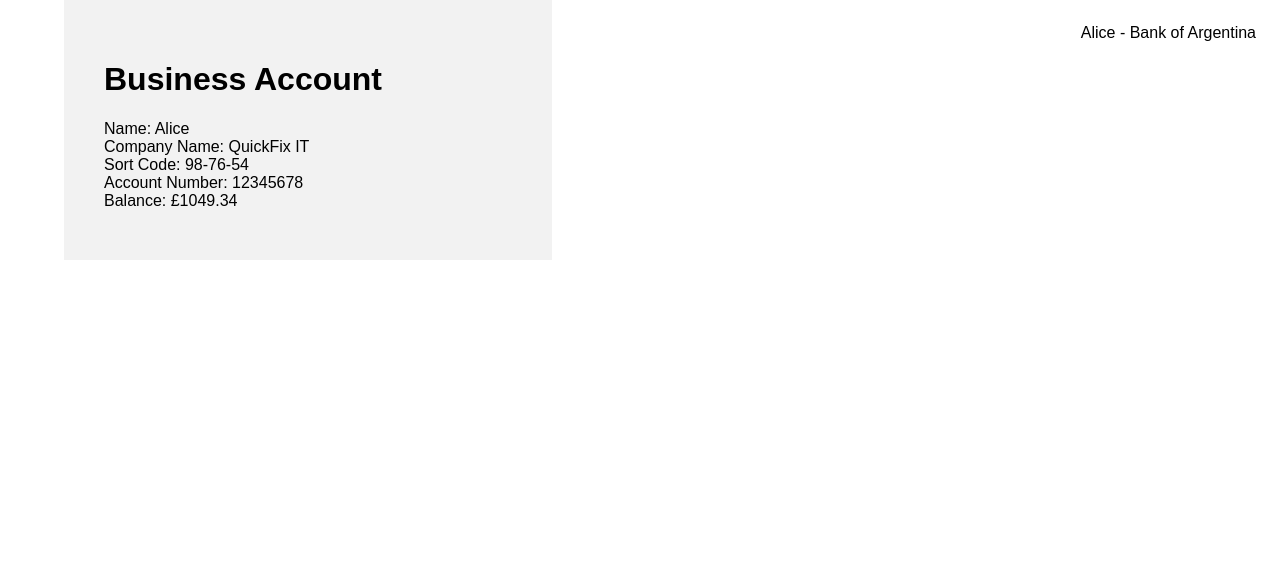
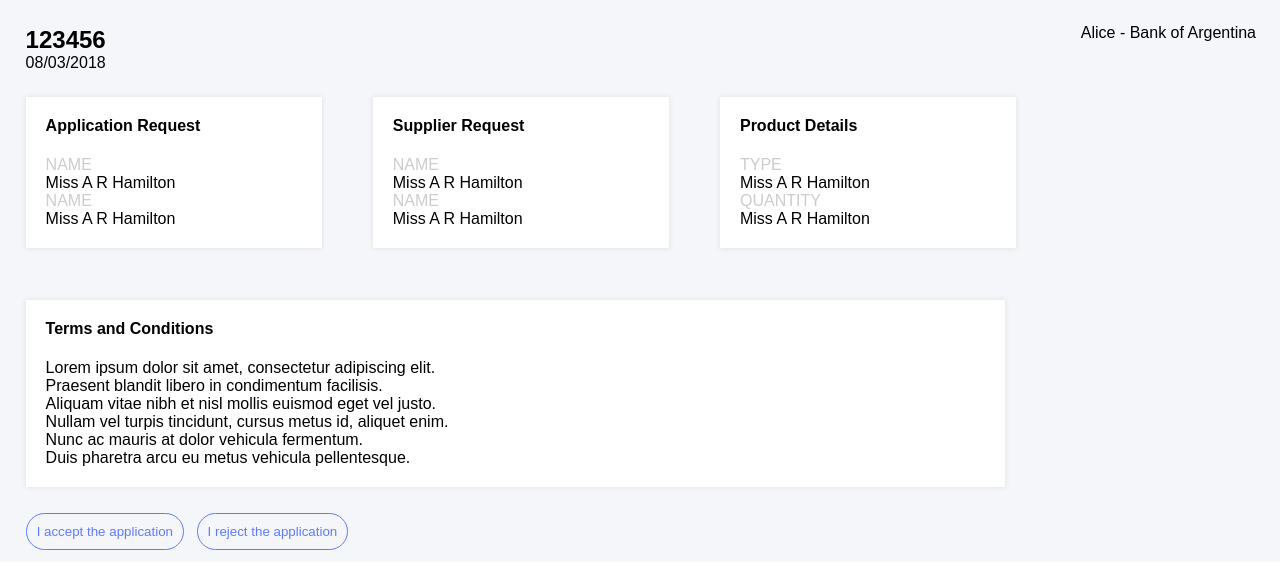
Before and after one commit to nikkkola/loc-app, a React (Create React App) app: page / in a window 1280 px wide. Shown: the top 588 px of the page. Built offline with nearby package versions, Linux system fonts and the light colour scheme.

Commit message:
LoC component changes

```diff
--- a/src/App.js
+++ b/src/App.js
@@ -50,7 +50,7 @@ class App extends Component {
     );
 
     return (
-      <Page currentUser={alice.name} userBank={alice.bankName} contents={aliceHomePageContents}/>
+      <Page currentUser={alice.name} userBank={alice.bankName} contents={locPageContents}/>
     );
   }
 }
--- /dev/null
+++ b/src/components/DetailsCard/DetailsCard.js
@@ -0,0 +1,58 @@
+import React, { Component } from 'react';
+import PropTypes from 'prop-types';
+import './detailscard.css';
+
+class DetailsCard extends Component {
+  render() {
+    let mainHeadingTxt, jsx;
+
+    switch(this.props.type) {
+      case 'Person':
+        mainHeadingTxt = this.props.data[0];
+        jsx = (
+          <div>
+            <span class="subheadingSpan, topHeading">NAME</span>
+            <span class="subheadingSpan">Miss A R Hamilton</span>
+            <span class="subheadingSpan, topHeading">NAME</span>
+            <span class="subheadingSpan">Miss A R Hamilton</span>
+          </div>
+        );
+        break;
+      case 'Product':
+        mainHeadingTxt = "Product Details";
+        jsx = (
+          <div>
+            <span class="subheadingSpan, topHeading">TYPE</span>
+            <span class="subheadingSpan">Miss A R Hamilton</span>
+            <span class="subheadingSpan, topHeading">QUANTITY</span>
+            <span class="subheadingSpan">Miss A R Hamilton</span>
+          </div>
+        );
+        break;
+      case 'Rules':
+        mainHeadingTxt = "Terms and Conditions";
+        jsx = (
+          <ul>
+            {this.props.data.map(function(rule) {
+              return <li>{rule}</li>;
+            })}
+          </ul>
+        );
+        break;
+    }
+
+    return (
+      <div class="cardContainer">
+        <h4>{mainHeadingTxt}</h4>
+        {jsx}
+      </div>
+    );
+  }
+}
+
+DetailsCard.propTypes = {
+  type: PropTypes.oneOf(['Person', 'Product', 'Rules']).isRequired,
+  data: PropTypes.arrayOf(PropTypes.string).isRequired
+};
+
+export default DetailsCard;
--- /dev/null
+++ b/src/components/DetailsCard/detailscard.css
@@ -0,0 +1,30 @@
+.cardContainer {
+  background-color: white;
+  box-shadow: 0 0 5px #ddd;
+  border-radius: 1px;
+  padding: 20px;
+  text-align: left;
+}
+
+.cardContainer > ul {
+  list-style-type: none;
+  margin: 0;
+  padding: 0;
+}
+
+.cardContainer > h4 {
+  margin-top: 0;
+  margin-right: 0;
+  margin-left: 0;
+}
+
+.subheadingSpan {
+  float: left;
+  clear: left;
+}
+
+.topHeading {
+  float: left;
+  clear: left;
+  color: #ccc;
+}
--- a/src/components/LetterOfCredit/LetterOfCredit.js
+++ b/src/components/LetterOfCredit/LetterOfCredit.js
@@ -1,6 +1,7 @@
 import React, { Component } from 'react';
 import PropTypes from 'prop-types';
 import './letterofcredit.css';
+import DetailsCard from '../DetailsCard/DetailsCard.js';
 
 class LetterOfCredit extends Component {
   render() {
@@ -20,15 +21,20 @@ class LetterOfCredit extends Component {
     let productTotal = 'Total: ' + this.props.productDetails.totalPrice;
 
     return (
-      <div class="container">
-        <p class="suggestChangeTxt">To suggest a change, click here and edit the contract text</p>
-
+      <div class="LCcontainer">
         <div class="letterDetails">
           <h2>{this.props.letterId}</h2>
           <p>{this.props.date}</p>
         </div>
 
         <div class="letterContent">
+          <DetailsCard type="Person" data={["Application Request"]}/>
+          <DetailsCard type="Person" data={["Supplier Request"]}/>
+          <DetailsCard type="Product" data={["Product Details"]}/>
+        </div>
+
+        <br/>
+        {/* <div class="letterContent">
           <div>
             <h2>Account Information</h2>
             <p>{applicantNameText}</p>
@@ -52,16 +58,12 @@ class LetterOfCredit extends Component {
             <p>{productUnitPrice}</p>
             <p>{productTotal}</p>
           </div>
+        </div> */}
+
+        <div class="rules">
+            <DetailsCard type="Rules" data={this.props.rules}/>
         </div>
 
-        <div class="rules">
-            <h2>Terms and Conditions</h2>
-            <ul>
-              {this.props.rules.map(function(rule) {
-                return <li>{rule}</li>;
-              })}
-            </ul>
-        </div>
 
         <div class="actions">
           <button>I accept the application</button>
--- a/src/components/LetterOfCredit/letterofcredit.css
+++ b/src/components/LetterOfCredit/letterofcredit.css
@@ -1,26 +1,40 @@
-.container {
-  display: flex;
-  flex-direction: column;
-  align-items: stretch;
+.LCcontainer {
+  background-color: #f5f6fa;
+  width: 100%;
+}
+
+.LCcontainer > br {
+  clear: left;
 }
 
 .letterDetails {
-  align-self: flex-start;
-  padding-left: 10%;
+  padding: 2% 0 0 2%;
 }
 
-.letterContent {
-  display: flex;
-  justify-content: space-around;
+.letterDetails > h2 {
+  margin: 0;
+}
+
+.cardsContainer {
+  width: 60%;
 }
 
 .letterContent > div {
-  /* flex: 1; */
+  display: block;
+  float: left;
+  width: 20%;
+  margin: 2%;
+}
+
+.letterContent > div {
   text-align: left;
 }
 
 .rules {
+  display: block;
   text-align: left;
+  width: 76.5%;
+  margin: 2%;
 }
 
 .rules > ul {
@@ -29,7 +43,20 @@
   padding: 0;
 }
 
-.suggestChangeTxt {
-  color: grey;
-  font-size: 10pt;
+.actions {
+  padding-left: 2%;
 }
+
+.actions > button {
+  border-radius: 30px;
+  border: 1px solid #5f7bfd;
+  background-color: transparent;
+  color: #5f7bfd;
+  padding: 0.8%;
+  margin: 0 1% 1% 0;
+}
+
+.actions > button:hover {
+  background-color: #5f7bfd;
+  color: #fff;
+}
```
Also changed, not shown: src/components/LoCCard/LoCCard.js (line endings or trailing spaces).
